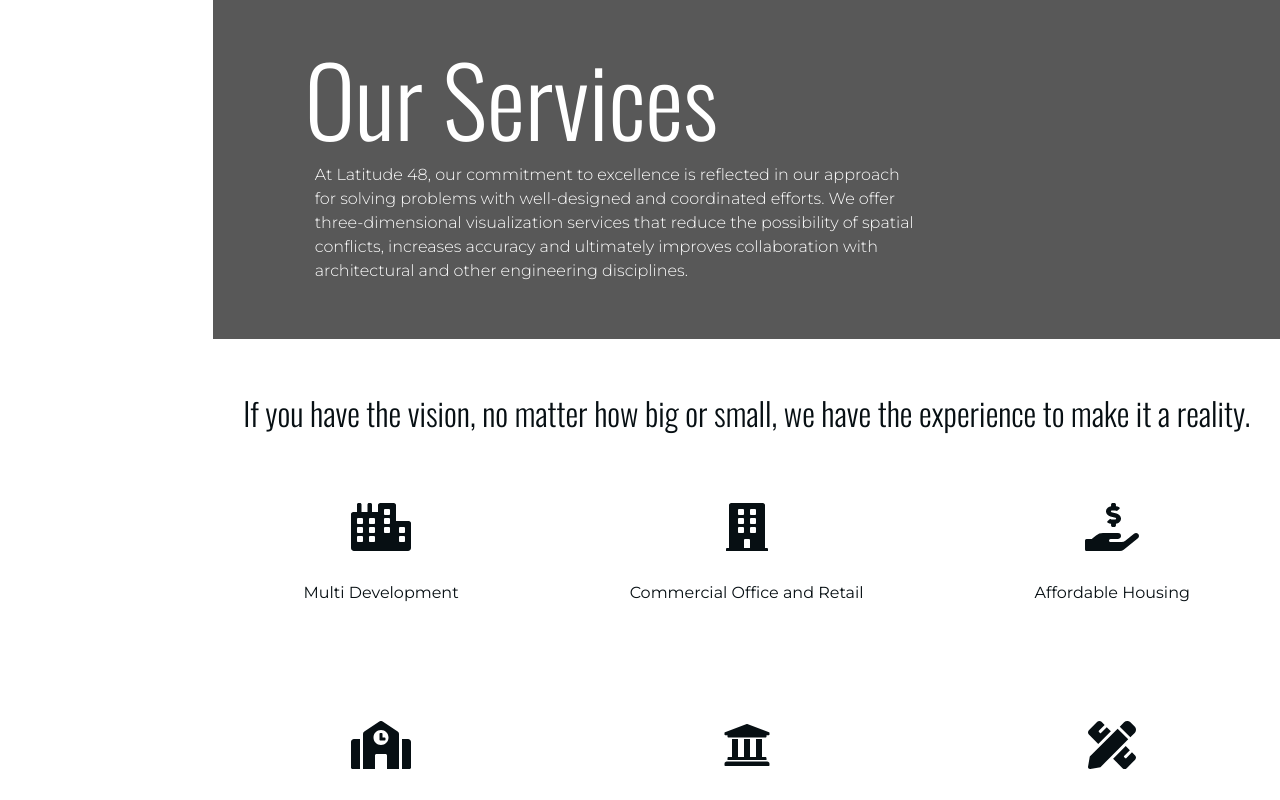
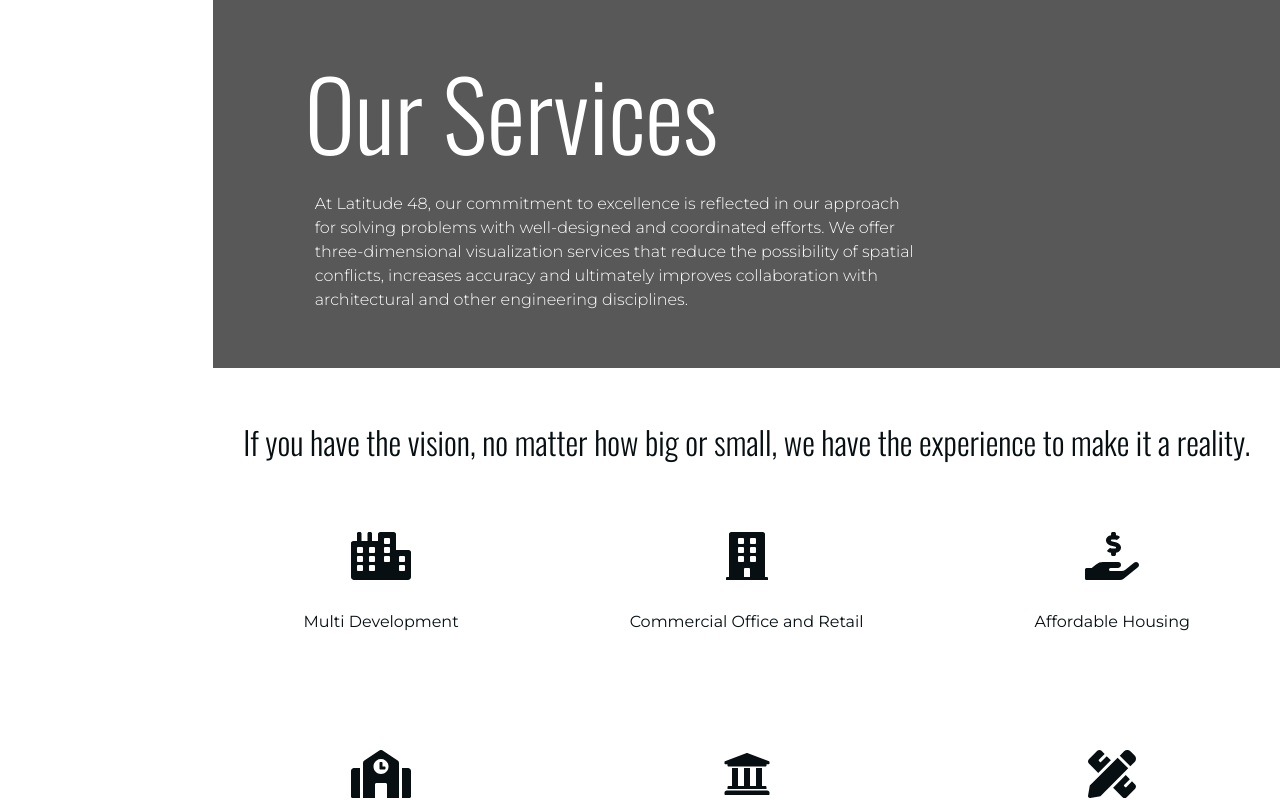
Before and after one commit to nmkettler/lat-48-pub, a Gatsby site: page /services in a window 1280 px wide. Built offline with nearby package versions, Linux system fonts and the light colour scheme; Gatsby itself is replaced by a stand-in of ours.

Commit message:
fixing height issues with divs

```diff
--- a/src/components/about-us/about-us.css
+++ b/src/components/about-us/about-us.css
@@ -11,6 +11,7 @@
 }
 .services-header {
   padding: 40px 0;
+  height: 100%;
 }
 .services-header h1,
 .services-header p {
--- a/src/components/home/home-style.css
+++ b/src/components/home/home-style.css
@@ -22,11 +22,13 @@
 .main-welcome-title {
   font-size: 6em;
   color: #fff;
+  line-height: inherit;
 }
 
 .main-comp-title {
   color: #fff;
   text-align: center;
+  line-height: inherit;
 }
 
 @media only screen and (min-device-width : 320px) and (max-device-width : 320px) {
--- a/src/components/services/services.css
+++ b/src/components/services/services.css
@@ -10,10 +10,12 @@
 }
 .services-header {
   padding: 40px 0;
+  height: 100%;
 }
 .services-header h1,
 .services-header p {
   color: #fff;
+  line-height: inherit;
 }
 .vision-title {
   font-size: 6em;
```
